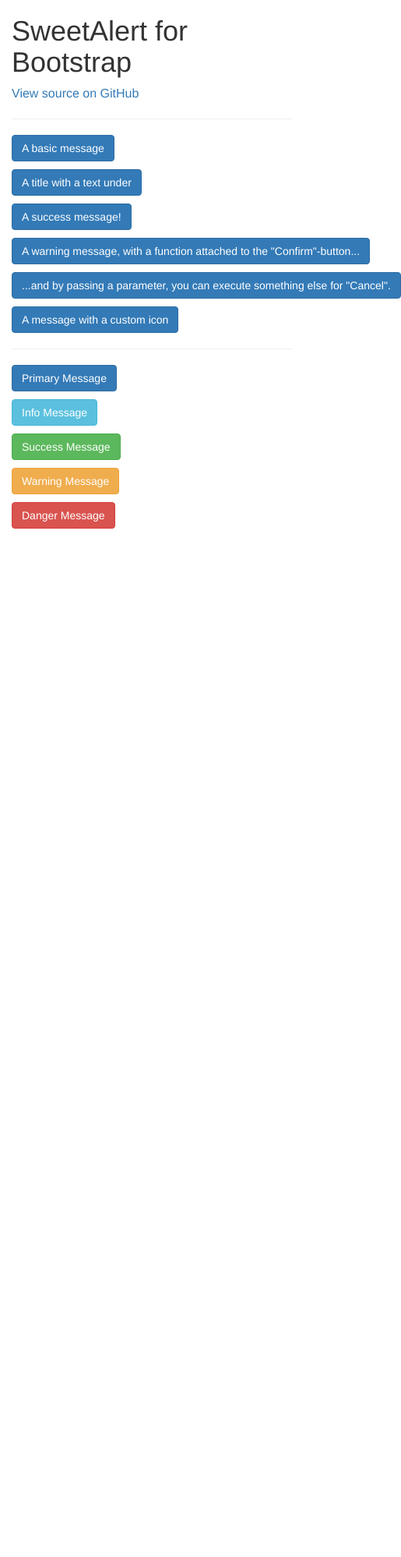
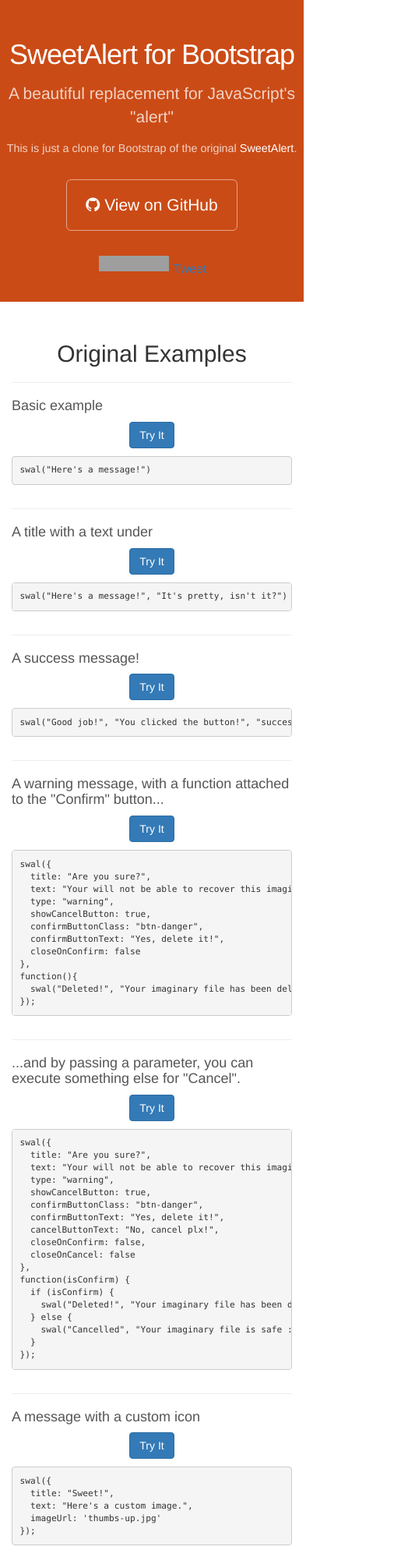
Before and after one commit to t4t5/sweetalert, a website: page index.html in a window 390 px wide. Shown: the top 1997 px of the page at 78% size, 515 px wide, since content can reach past the window. Before the commit the page ends 844 px from the top, so only its background shows below. Drawn offline with nearby package versions, Linux system fonts and the light colour scheme; grey boxes are pictures that could not be loaded.

Commit message:
Better example

```diff
--- a/Gruntfile.coffee
+++ b/Gruntfile.coffee
@@ -16,7 +16,7 @@
       lib:
         options:
           livereload: 32123
-        files: ['**/*.{less,html}', 'lib/sweet-alert.js']
+        files: ['**/*.{less,html,css}', 'lib/sweet-alert.js']
         tasks: ['compile']
 
     open:
--- /dev/null
+++ b/assets/docs.css
@@ -0,0 +1,78 @@
+.jumbotron {
+  font-size: 16px;
+  text-align: center;
+  color: #fff;
+  color: rgba(255,255,255,.75);
+  background-color: #cb4b16;
+  border-radius: 0;
+}
+
+
+.jumbotron h1 {
+  margin-bottom: 15px;
+  font-weight: 300;
+  letter-spacing: -1px;
+  color: #fff;
+}
+
+.jumbotron .small {
+  font-size: .9em;
+}
+
+
+.jumbotron iframe {
+  width: 90px!important;
+  height: 20px!important;
+  border: none;
+  overflow: hidden;
+  margin: 2px;
+}
+
+.jumbotron p a,
+.jumbotron-links a {
+  font-weight: 500;
+  color: #fff;
+  transition: all .1s ease-in-out;
+}
+
+.jumbotron p a:hover,
+.jumbotron-links a:hover {
+  text-shadow: 0 0 10px rgba(255,255,255,.55);
+}
+
+
+.btn-outline {
+  margin-top: 15px;
+  margin-bottom: 15px;
+  padding: 18px 24px;
+  font-size: inherit;
+  font-weight: 500;
+  color: #fff;
+  background-color: transparent;
+  border-color: #fff;
+  border-color: rgba(255,255,255,.5);
+  transition: all .1s ease-in-out;
+}
+
+.btn-outline:hover,
+.btn-outline:active {
+  color: @color-bg;
+  background-color: #fff;
+  border-color: #fff;
+}
+
+.container {
+  max-width: 680px;
+}
+
+h4 {
+  font-weight: 300;
+  color: #555;
+}
+
+pre {
+  font-size: 0.8em;
+  overflow: auto;
+  word-wrap: normal;
+  white-space: pre;
+}
--- a/index.html
+++ b/index.html
@@ -7,7 +7,9 @@
     <title>SweetAlert for Bootstrap</title>
 
     <link href="//maxcdn.bootstrapcdn.com/bootstrap/3.2.0/css/bootstrap.min.css" rel="stylesheet">
+    <link href="//maxcdn.bootstrapcdn.com/font-awesome/4.2.0/css/font-awesome.min.css" rel="stylesheet">
     <script src="//code.jquery.com/jquery-2.1.1.js"></script>
+    <link href="/assets/docs.css" rel="stylesheet">
 
     <!-- Debug -->
     <script src="//localhost:32123/livereload.js"></script>
@@ -28,40 +30,152 @@
   </head>
 
   <body>
+    <div class="jumbotron">
+      <h1>SweetAlert for Bootstrap</h1>
+      <p>A beautiful replacement for JavaScript's "alert"</p>
+      <p class="small">
+        This is just a clone for Bootstrap of the original <a href="http://tristanedwards.me/sweetalert" target="_blank">SweetAlert</a>.
+      </p>
+      <p>
+        <a class="btn btn-outline btn-lg" href="https://github.com/lipis/sweetalert">
+          <span class="fa fa-github"></span>
+          View on GitHub
+        </a>
+      </p>
+      <iframe src="http://ghbtns.com/github-btn.html?user=lipis&amp;repo=bootstrap-sweetalert&amp;type=watch&amp;count=true" class="social-share"></iframe>
+      <a href="https://twitter.com/share" class="social-share twitter-share-button" data-url="http://lipis.github.io/bootstrap-sweetalert/" data-text="SweetAlert for Bootstrap! A beautiful replacement for JavaScript's 'alert'." data-via="lipis" data-hashtags="bootstrap css js">Tweet</a>
+    </div>
+
     <div class="container">
-      <h1>SweetAlert for Bootstrap</h1>
-      <p class="lead">
-        <a href="https://github.com/lipis/sweetalert">View source on GitHub</a>
-      </p>
+      <h2 class="text-center">Original Examples</h2>
+
       <hr>
-      <p><button class="btn btn-primary sweet-basic">A basic message</button></p>
-      <p><button class="btn btn-primary sweet-text">A title with a text under</button></p>
-      <p><button class="btn btn-primary sweet-success">A success message!</button></p>
-      <p><button class="btn btn-primary sweet-warning">A warning message, with a function attached to the "Confirm"-button...</button></p>
-      <p><button class="btn btn-primary sweet-cancel">...and by passing a parameter, you can execute something else for "Cancel".</button></p>
-      <p><button class="btn btn-primary sweet-custom">A message with a custom icon</button></p>
+      <h4>Basic example</h4>
+      <div class="row">
+        <div class="col-sm-2 text-center">
+          <p><button class="btn btn-primary sweet-1">Try It</button></p>
+        </div>
+        <div class="col-sm-10">
+          <pre class="code">swal("Here's a message!")</pre>
+        </div>
+      </div>
       <hr>
-      <p><button class="btn btn-primary sweet-basic-primary">Primary Message</button></p>
-      <p><button class="btn btn-info sweet-basic-info">Info Message</button></p>
-      <p><button class="btn btn-success sweet-basic-success">Success Message</button></p>
-      <p><button class="btn btn-warning sweet-basic-warning">Warning Message</button></p>
-      <p><button class="btn btn-danger sweet-basic-danger">Danger Message</button></p>
+
+      <h4>A title with a text under</h4>
+      <div class="row">
+        <div class="col-sm-2 text-center">
+          <p><button class="btn btn-primary sweet-2">Try It</button></p>
+        </div>
+        <div class="col-sm-10">
+          <pre>swal("Here's a message!", "It's pretty, isn't it?")</pre>
+        </div>
+      </div>
+      <hr>
+
+      <h4>A success message!</h4>
+      <div class="row">
+        <div class="col-sm-2 text-center">
+          <p><button class="btn btn-primary sweet-3">Try It</button></p>
+        </div>
+        <div class="col-sm-10">
+          <pre>swal("Good job!", "You clicked the button!", "success")</pre>
+        </div>
+      </div>
+      <hr>
+
+      <h4>A warning message, with a function attached to the "Confirm" button...</h4>
+      <div class="row">
+        <div class="col-sm-2 text-center">
+          <p><button class="btn btn-primary sweet-4">Try It</button></p>
+        </div>
+        <div class="col-sm-10">
+          <pre>
+swal({
+  title: "Are you sure?",
+  text: "Your will not be able to recover this imaginary file!",
+  type: "warning",
+  showCancelButton: true,
+  confirmButtonClass: "btn-danger",
+  confirmButtonText: "Yes, delete it!",
+  closeOnConfirm: false
+},
+function(){
+  swal("Deleted!", "Your imaginary file has been deleted.", "success");
+});</pre>
+        </div>
+      </div>
+      <hr>
+
+      <h4>...and by passing a parameter, you can execute something else for "Cancel".</h4>
+      <div class="row">
+        <div class="col-sm-2 text-center">
+          <p><button class="btn btn-primary sweet-5">Try It</button></p>
+        </div>
+        <div class="col-sm-10">
+          <pre>
+swal({
+  title: "Are you sure?",
+  text: "Your will not be able to recover this imaginary file!",
+  type: "warning",
+  showCancelButton: true,
+  confirmButtonClass: "btn-danger",
+  confirmButtonText: "Yes, delete it!",
+  cancelButtonText: "No, cancel plx!",
+  closeOnConfirm: false,
+  closeOnCancel: false
+},
+function(isConfirm) {
+  if (isConfirm) {
+    swal("Deleted!", "Your imaginary file has been deleted.", "success");
+  } else {
+    swal("Cancelled", "Your imaginary file is safe :)", "error");
+  }
+});</pre>
+        </div>
+      </div>
+      <hr>
+
+      <h4>A message with a custom icon</h4>
+      <div class="row">
+        <div class="col-sm-2 text-center">
+          <p><button class="btn btn-primary sweet-6">Try It</button></p>
+        </div>
+        <div class="col-sm-10">
+          <pre>
+swal({
+  title: "Sweet!",
+  text: "Here's a custom image.",
+  imageUrl: 'thumbs-up.jpg'
+});</pre>
+        </div>
+      </div>
+      <hr>
+
+      <h2 class="text-center">More Examples</h2>
+      <div class="text-center">
+        <button class="btn btn-primary sweet-10">Primary</button>
+        <button class="btn btn-info sweet-11">Info</button>
+        <button class="btn btn-success sweet-12">Success</button>
+        <button class="btn btn-warning sweet-13">Warning</button>
+        <button class="btn btn-danger sweet-14">Danger</button>
+      </div>
+      <hr>
     </div>
 
     <script>
-      document.querySelector('.sweet-basic').onclick = function(){
+      document.querySelector('.sweet-1').onclick = function(){
         swal("Here's a message!");
       };
 
-      document.querySelector('.sweet-text').onclick = function(){
+      document.querySelector('.sweet-2').onclick = function(){
         swal("Here's a message!", "It's pretty, isn't it?")
       };
 
-      document.querySelector('.sweet-success').onclick = function(){
+      document.querySelector('.sweet-3').onclick = function(){
         swal("Good job!", "You clicked the button!", "success");
       };
 
-      document.querySelector('.sweet-warning').onclick = function(){
+      document.querySelector('.sweet-4').onclick = function(){
         swal({
           title: "Are you sure?",
           text: "You will not be able to recover this imaginary file!",
@@ -77,7 +191,7 @@
         });
       };
 
-      document.querySelector('.sweet-cancel').onclick = function(){
+      document.querySelector('.sweet-5').onclick = function(){
         swal({
           title: "Are you sure?",
           text: "You will not be able to recover this imaginary file!",
@@ -99,7 +213,7 @@
         });
       };
 
-      document.querySelector('.sweet-custom').onclick = function(){
+      document.querySelector('.sweet-6').onclick = function(){
         swal({
           title: "Sweet!",
           text: "Here's a custom image.",
@@ -107,7 +221,7 @@
         });
       };
 
-      document.querySelector('.sweet-basic-primary').onclick = function(){
+      document.querySelector('.sweet-10').onclick = function(){
         swal({
           title: "Are you sure?",
           text: "You will not be able to recover this imaginary file!",
@@ -118,7 +232,7 @@
         });
       };
 
-      document.querySelector('.sweet-basic-info').onclick = function(){
+      document.querySelector('.sweet-11').onclick = function(){
         swal({
           title: "Are you sure?",
           text: "You will not be able to recover this imaginary file!",
@@ -129,7 +243,7 @@
         });
       };
 
-      document.querySelector('.sweet-basic-success').onclick = function(){
+      document.querySelector('.sweet-12').onclick = function(){
         swal({
           title: "Are you sure?",
           text: "You will not be able to recover this imaginary file!",
@@ -140,7 +254,7 @@
         });
       };
 
-      document.querySelector('.sweet-basic-warning').onclick = function(){
+      document.querySelector('.sweet-13').onclick = function(){
         swal({
           title: "Are you sure?",
           text: "You will not be able to recover this imaginary file!",
@@ -151,7 +265,7 @@
         });
       };
 
-      document.querySelector('.sweet-basic-danger').onclick = function(){
+      document.querySelector('.sweet-14').onclick = function(){
         swal({
           title: "Are you sure?",
           text: "You will not be able to recover this imaginary file!",
@@ -162,5 +276,8 @@
         });
       };
     </script>
+    <script>
+      !function(d,s,id){var js,fjs=d.getElementsByTagName(s)[0],p=/^http:/.test(d.location)?'http':'https';if(!d.getElementById(id)){js=d.createElement(s);js.id=id;js.src=p+'://platform.twitter.com/widgets.js';fjs.parentNode.insertBefore(js,fjs);}}(document, 'script', 'twitter-wjs');
+    </script>
   </body>
 </html>
```
